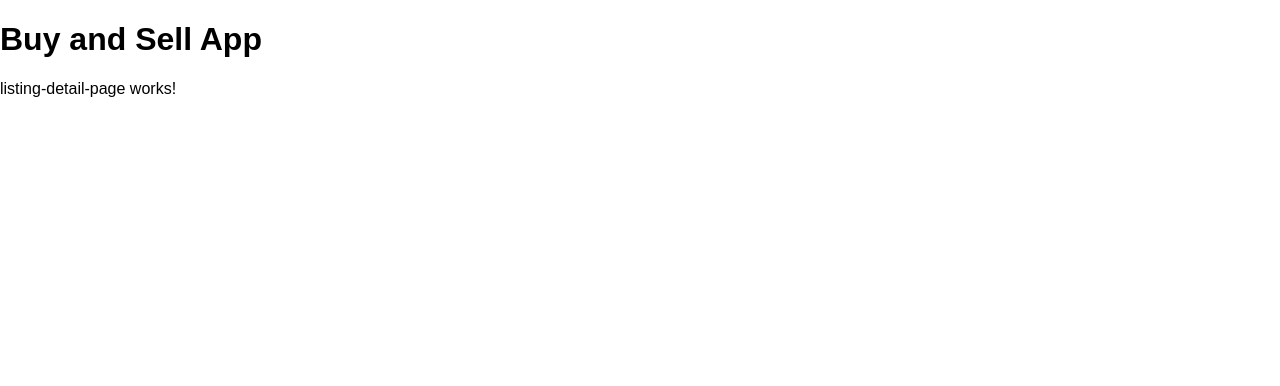
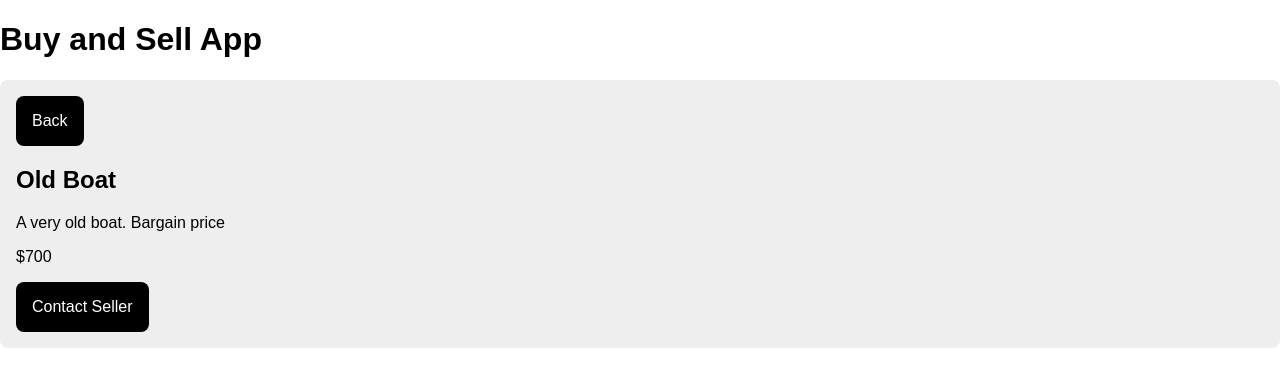
Before and after one commit to dennned/full-stack-angular-node, an Angular app in the folder frontend/buy-and-sell/: page /listing/123 in a window 1280 px wide. Shown: the top 386 px of the page. Built offline with nearby package versions, Linux system fonts and the light colour scheme.

Commit message:
Modif detail Page Component

```diff
--- a/frontend/buy-and-sell/src/app/listing-detail-page/listing-detail-page.component.html
+++ b/frontend/buy-and-sell/src/app/listing-detail-page/listing-detail-page.component.html
@@ -1 +1,11 @@
-<p>listing-detail-page works!</p>
+<div class="content-box">
+    <a routerLink="/listings">
+        <button>Back</button>
+    </a>
+    <h2>{{listing.name}}</h2>
+    <p>{{listing.description}}</p>
+    <p>${{listing.price}}</p>
+    <a routerLink="/contact/{{listing.id}}">
+        <button>Contact Seller</button>
+    </a>
+</div>
--- a/frontend/buy-and-sell/src/app/listing-detail-page/listing-detail-page.component.ts
+++ b/frontend/buy-and-sell/src/app/listing-detail-page/listing-detail-page.component.ts
@@ -1,4 +1,7 @@
 import { Component, OnInit } from '@angular/core';
+import { ActivatedRoute } from '@angular/router';
+import { fakeListings } from '../fake-data';
+import { Listing } from '../types';
 
 @Component({
   selector: 'app-listing-detail-page',
@@ -6,10 +9,15 @@
   styleUrls: ['./listing-detail-page.component.css']
 })
 export class ListingDetailPageComponent implements OnInit {
+  listing: Listing;
 
-  constructor() { }
+  constructor(
+    private route: ActivatedRoute,
+  ) { }
 
   ngOnInit(): void {
+    const id = this.route.snapshot.paramMap.get('id');
+    this.listing = fakeListings.find(listing => listing.id === id);
   }
 
 }
```
